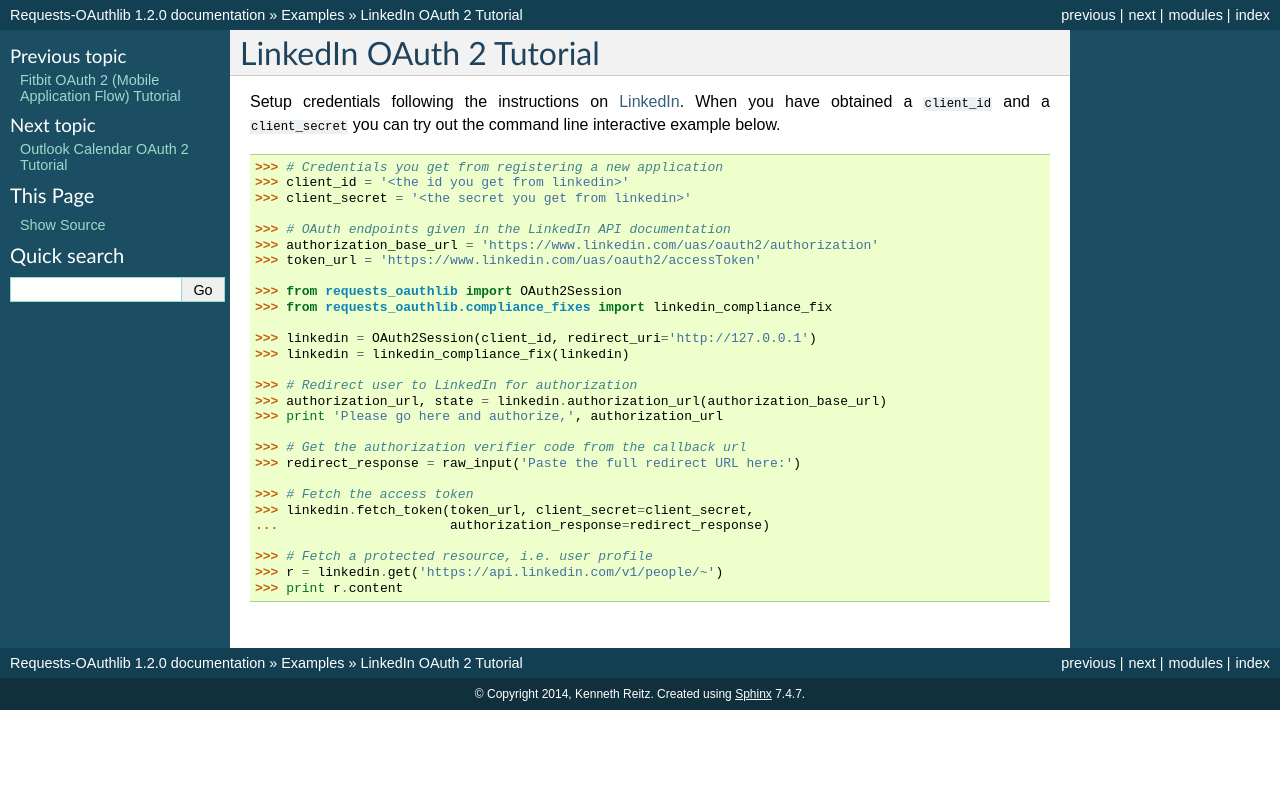
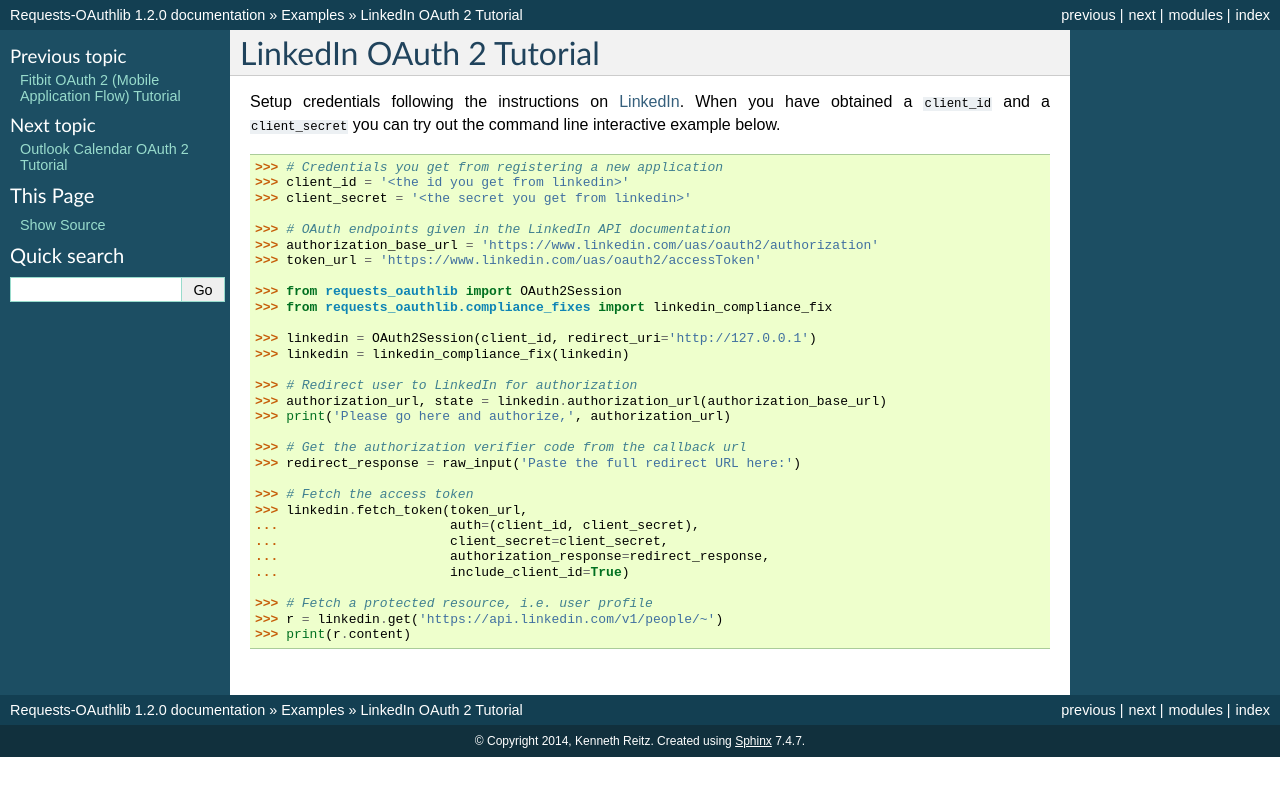
Before and after one commit to requests/requests-oauthlib, a Sphinx documentation site: the page built from docs/examples/linkedin.rst, in a window 1280 px wide. Shown: the top 796 px of the page. Built offline with Sphinx 7.4.7, drawn with Linux system fonts in a browser that asks for light colours.

Commit message:
Add missing auth param in LinkedIn auth example

```diff
--- a/docs/examples/linkedin.rst
+++ b/docs/examples/linkedin.rst
@@ -25,15 +25,18 @@
 
     >>> # Redirect user to LinkedIn for authorization
     >>> authorization_url, state = linkedin.authorization_url(authorization_base_url)
-    >>> print 'Please go here and authorize,', authorization_url
+    >>> print('Please go here and authorize,', authorization_url)
 
     >>> # Get the authorization verifier code from the callback url
     >>> redirect_response = raw_input('Paste the full redirect URL here:')
 
     >>> # Fetch the access token
-    >>> linkedin.fetch_token(token_url, client_secret=client_secret,
-    ...                      authorization_response=redirect_response)
+    >>> linkedin.fetch_token(token_url,
+    ...                      auth=(client_id, client_secret),
+    ...                      client_secret=client_secret,
+    ...                      authorization_response=redirect_response,
+    ...                      include_client_id=True)
 
     >>> # Fetch a protected resource, i.e. user profile
     >>> r = linkedin.get('https://api.linkedin.com/v1/people/~')
-    >>> print r.content
+    >>> print(r.content)
```
